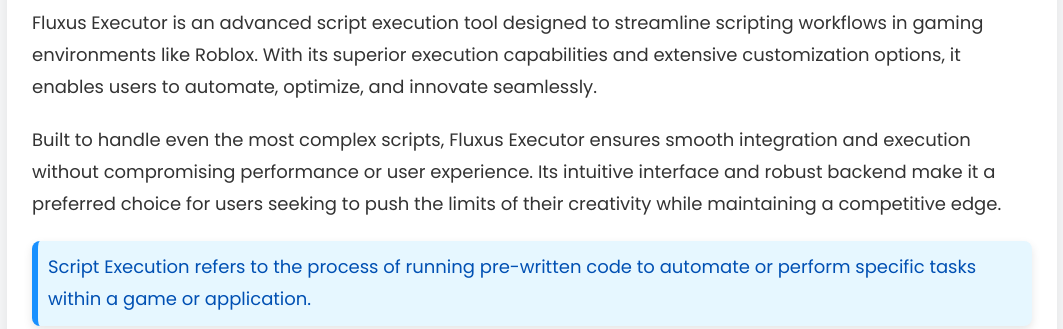
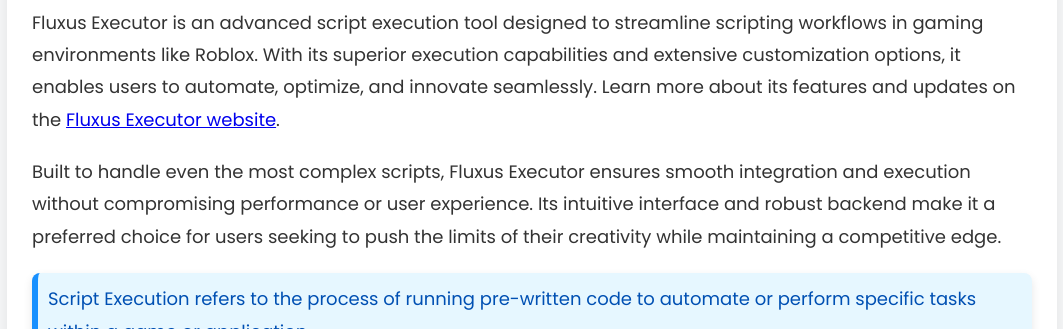
Before and after one commit to aliseo2026/fluxussexecutor, a plain HTML site: page index.html in a window 1280 px wide. Shown: the part 275-604 px from the top of the page, without its empty margins (108-1171 px from the left). Drawn offline with Linux system fonts and the light colour scheme.

Commit message:
index.html

```diff
--- a/index.html
+++ b/index.html
@@ -192,8 +192,7 @@
 
         <article>
             <h2>What is Fluxus Executor?</h2>
-            <p>Fluxus Executor is an advanced script execution tool designed to streamline scripting workflows in gaming environments like Roblox. With its superior execution capabilities and extensive customization options, it enables users to automate, optimize, and innovate seamlessly.</p>
-
+            <p>Fluxus Executor is an advanced script execution tool designed to streamline scripting workflows in gaming environments like Roblox. With its superior execution capabilities and extensive customization options, it enables users to automate, optimize, and innovate seamlessly. Learn more about its features and updates on the <a href="https://fluxussexecutor.com/" rel="dofollow">Fluxus Executor website</a>.</p>
             <p>Built to handle even the most complex scripts, Fluxus Executor ensures smooth integration and execution without compromising performance or user experience. Its intuitive interface and robust backend make it a preferred choice for users seeking to push the limits of their creativity while maintaining a competitive edge.</p>
 
             <div class="definition">
@@ -262,7 +261,7 @@
             <p>Test Scripts in Safe Mode: Avoid running new scripts in public servers until they are thoroughly tested.</p>
             <p>Secure Your Account: Use alternate accounts when experimenting with new scripts to minimize risks.</p>
             <p>Follow Ethical Guidelines: Avoid disruptive or unethical script usage in multiplayer environments.</p>
-
+            <p> <i>To explore a detailed guide on setting up and maximizing the potential of Fluxus Executor, visit the <a href="https://sites.google.com/view/fluxussexecutor/home" rel="dofollow">Fluxus Executor guide</a>.</i></p>
             <h2>How Fluxus Executor Compares to Other Executors</h2>
             <p>When compared to its peers, Fluxus Executor consistently excels in script compatibility, security, and ease of use. Below is a quick comparison:</p>
 
```
